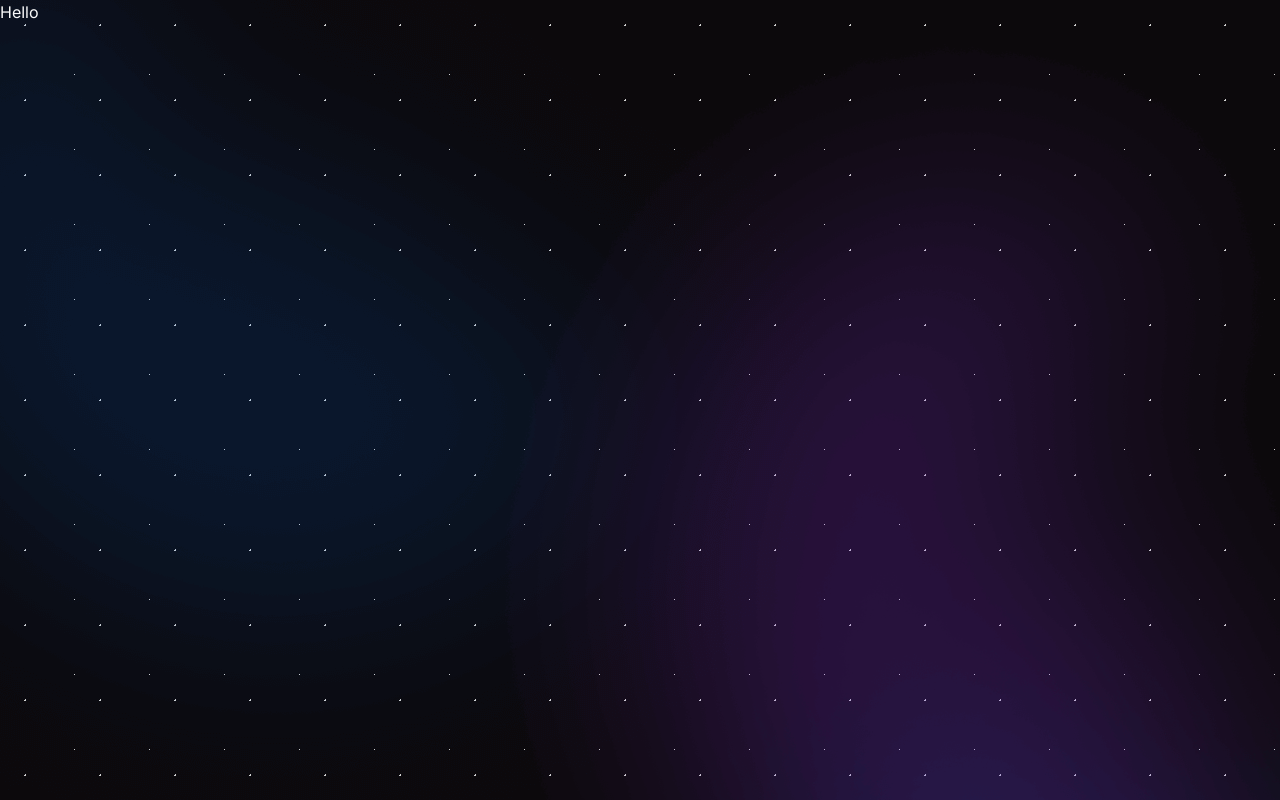
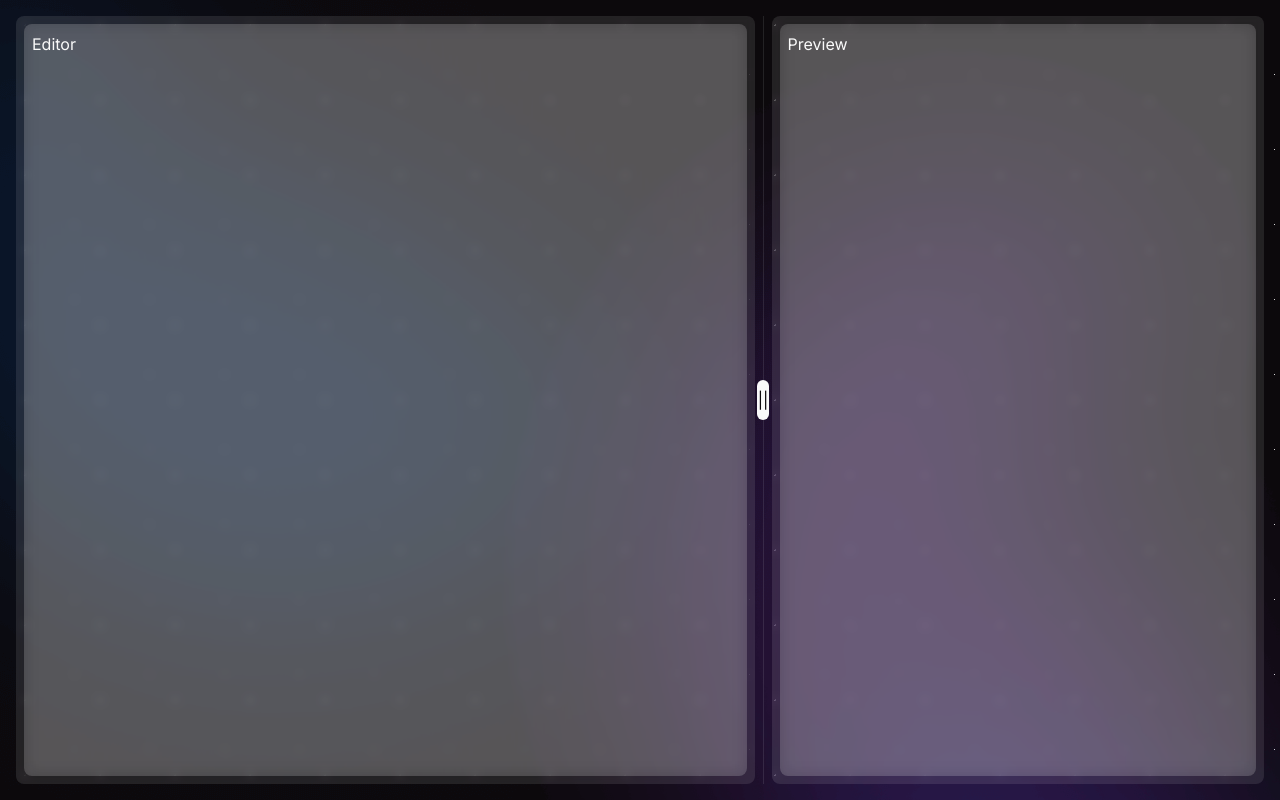
Before and after one commit to sadman-shami/md-playground, a Next.js app: page / in a window 1280 px wide. Built offline with nearby package versions, Linux system fonts and the light colour scheme.

Commit message:
feature: added resizable section for editor and preview

```diff
--- a/app/page.tsx
+++ b/app/page.tsx
@@ -1,7 +1,29 @@
+import type React from "react";
+
+import {
+  ResizableHandle,
+  ResizablePanel,
+  ResizablePanelGroup,
+} from "@/components/ui/resizable";
+
+const Section: React.FC<{ children: React.ReactNode }> = ({ children }) => (
+  <div className="p-2 h-full col-span-1 bg-foreground/10 backdrop-blur-[5px] rounded-md">
+    <div className="bg-foreground/15 backdrop-blur-sm h-full rounded-md p-2">
+      {children}
+    </div>
+  </div>
+);
+
 export default function Home() {
   return (
-    <div>
-      <h1>Hello</h1>
-    </div>
+    <ResizablePanelGroup className="h-full p-4 gap-2" orientation="horizontal">
+      <ResizablePanel defaultSize={"60%"}>
+        <Section>Editor</Section>
+      </ResizablePanel>
+      <ResizableHandle withHandle />
+      <ResizablePanel defaultSize={"40%"}>
+        <Section>Preview</Section>
+      </ResizablePanel>
+    </ResizablePanelGroup>
   );
 }
--- /dev/null
+++ b/components/ui/resizable.tsx
@@ -0,0 +1,52 @@
+"use client";
+
+import * as ResizablePrimitive from "react-resizable-panels";
+
+import { cn } from "@/lib/utils";
+
+function ResizablePanelGroup({
+  className,
+  ...props
+}: ResizablePrimitive.GroupProps) {
+  return (
+    <ResizablePrimitive.Group
+      data-slot="resizable-panel-group"
+      className={cn(
+        "flex h-full w-full aria-[orientation=vertical]:flex-col",
+        className,
+      )}
+      {...props}
+    />
+  );
+}
+
+function ResizablePanel({ ...props }: ResizablePrimitive.PanelProps) {
+  return <ResizablePrimitive.Panel data-slot="resizable-panel" {...props} />;
+}
+
+function ResizableHandle({
+  withHandle,
+  className,
+  ...props
+}: ResizablePrimitive.SeparatorProps & {
+  withHandle?: boolean;
+}) {
+  return (
+    <ResizablePrimitive.Separator
+      data-slot="resizable-handle"
+      className={cn(
+        "relative flex w-px items-center justify-center bg-border ring-offset-background after:absolute after:inset-y-0 after:left-1/2 after:w-1 after:-translate-x-1/2 focus-visible:ring-1 focus-visible:ring-ring focus-visible:outline-hidden aria-[orientation=horizontal]:h-px aria-[orientation=horizontal]:w-full aria-[orientation=horizontal]:after:left-0 aria-[orientation=horizontal]:after:h-1 aria-[orientation=horizontal]:after:w-full aria-[orientation=horizontal]:after:translate-x-0 aria-[orientation=horizontal]:after:-translate-y-1/2 [&[aria-orientation=horizontal]>div]:rotate-90",
+        className,
+      )}
+      {...props}
+    >
+      {withHandle && (
+        <div className="z-10 flex h-10 w-3 shrink-0 rounded-lg bg-foreground text-background justify-center items-center">
+          ||
+        </div>
+      )}
+    </ResizablePrimitive.Separator>
+  );
+}
+
+export { ResizableHandle, ResizablePanel, ResizablePanelGroup };
--- a/package.json
+++ b/package.json
@@ -18,6 +18,7 @@
     "next": "16.2.12",
     "react": "19.2.4",
     "react-dom": "19.2.4",
+    "react-resizable-panels": "^4.12.2",
     "shadcn": "^4.15.0",
     "tailwind-merge": "^3.6.0",
     "tw-animate-css": "^1.4.0"
```
Also changed, not shown: 1 other file (tests, documents, lock files or other folders).
